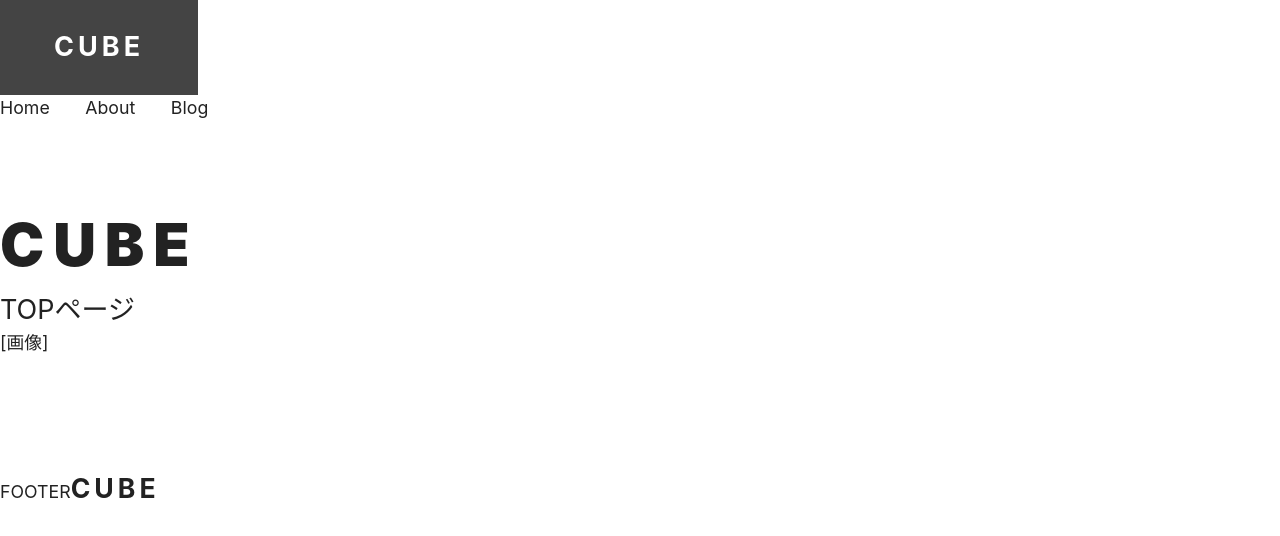
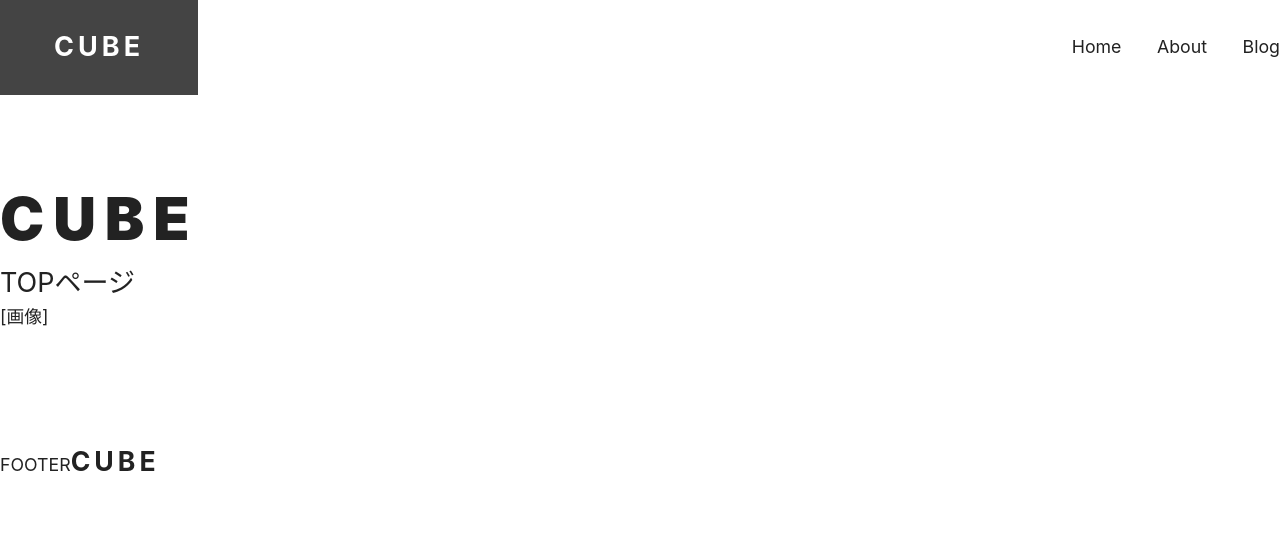
Before and after one commit to oshinoshin/app-next-site, a Next.js app: page / in a window 1280 px wide. Shown: the top 536 px of the page. Built offline with nearby package versions, Linux system fonts and the light colour scheme.

Commit message:
fix:headerにスタイル適用

```diff
--- a/components/header.tsx
+++ b/components/header.tsx
@@ -1,11 +1,14 @@
-import { Logo } from '@/components/logo';
-import { Nav } from '@/components/nav';
+import { Logo } from "@/components/logo";
+import { Nav } from "@/components/nav";
+import styles from "@/styles/header.module.css";
 
 export function Header() {
     return (
         <header>
-            <Logo boxOn />
-            <Nav />
+            <div className={styles.flexContainer}>
+                <Logo boxOn />
+                <Nav />
+            </div>
         </header>
-    )
+    );
 }
--- a/styles/header.module.css
+++ b/styles/header.module.css
@@ -0,0 +1,3 @@
+.flexContainer {
+    composes: spaceBetween from 'utils.module.css';
+}
```
